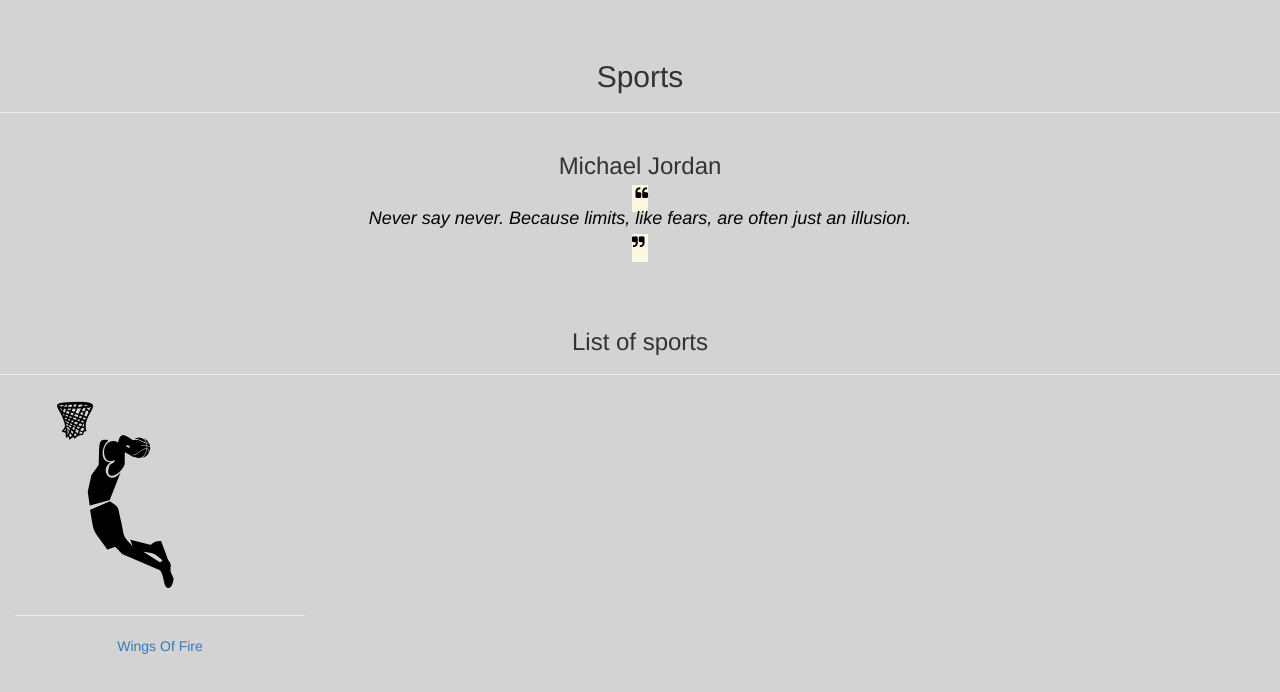
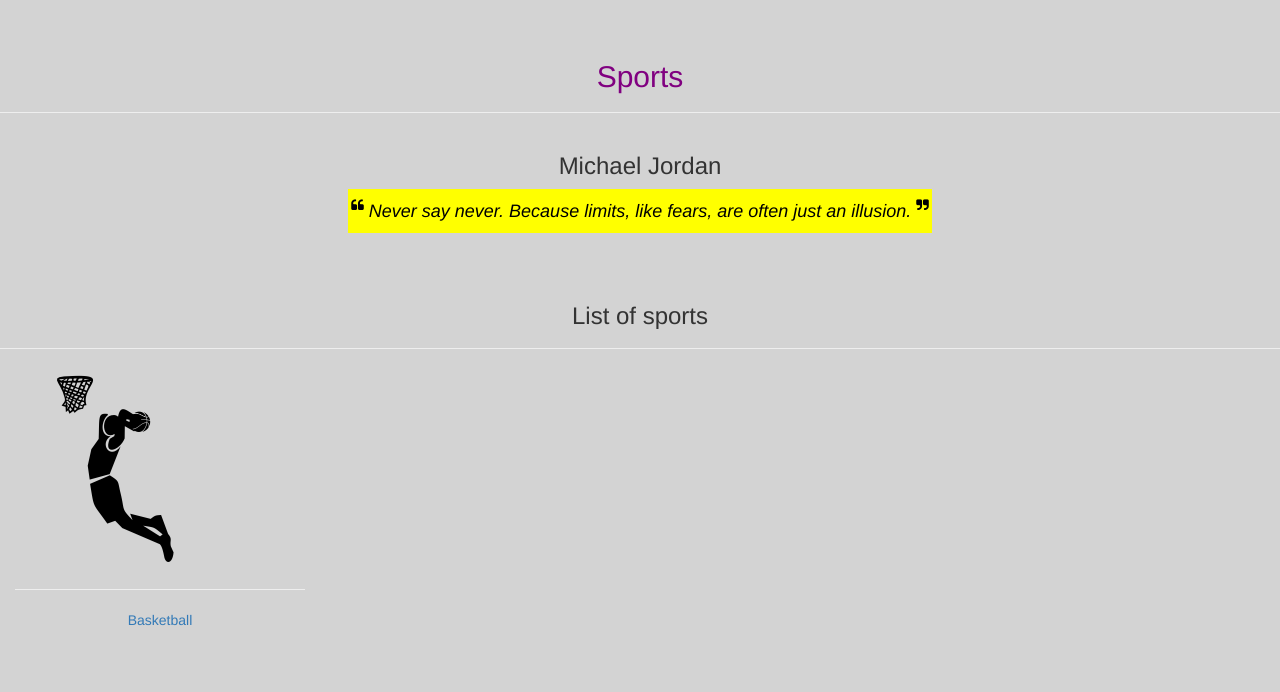
Before and after one commit to MegaBlueStar/P71, a plain HTML site: page index.html in a window 1280 px wide. Drawn offline with nearby package versions, Linux system fonts and the light colour scheme.

Commit message:
Add files via upload

```diff
--- a/index.html
+++ b/index.html
@@ -31,13 +31,17 @@
 
        <h3>Michael Jordan</h3>
        <h4>
-       <mark class="header_entrepreneur">
+       <span style="background-color: #FFFF00">
+        <mark class="header_entrepreneur">
        <i>
        <sup><i class="fa fa-quote-left"></i></sup>
-      <p>Never say never. Because limits, like fears, are often just an illusion.</p>
+
+      Never say never. Because limits, like fears, are often just an illusion.
+
        <sup><i class="fa fa-quote-right"></i></sup>
        </i>
-       </mark>
+        </mark>
+           </span>
        </h4>
        </div>
 
@@ -50,19 +54,19 @@
        <div class="col-lg-3 col-md-3 col-sm-3 col-xs-6 book" data-toggle="modal" data-target="#Wings_Of_Fire">
         <img src="basketball.png" class="img-responsive">
            <hr>
-           <p class="text-primary">Wings Of Fire</p>
+           <p class="text-primary">Basketball</p>
            </div>
 
-       <div class="modal fade" id="Wings_Of_Fire">
+       <div class="modal fade" id="Basketball">
        <div class="modal-dialog">
        <div class="modal-content">
        <div class="modal-header">
         <button type="button" class="close" data-dismiss="modal">&times;</button>
-        <h4 class="modal-title">Wings Of Fire</h4>
+        <h4 class="modal-title">Basketball</h4>
         <div class="modal-body">
             <img src="basketball.png" class="img-responsive img_modal">
         <p class="p_modal"> Basketball is a game played between two teams of five players each on a rectangular court, usually indoors. Each team tries to score by tossing the ball through the opponent's goal, an elevated horizontal hoop and net called a basket.</p>
-        <a href="https://en.wikipedia.org/wiki/Basketball"><b>The Wikipedia page on Basketball</b></a>
+        <a href="https://en.wikipedia.org/wiki/Basketball" target="_blank"><b>The Wikipedia page on Basketball</b></a>
            </div>
            </div>
            </div>
--- a/style.css
+++ b/style.css
@@ -3,3 +3,21 @@ body{
     font: Verdana;
     text-align: center;
 }
+
+.header_entrepreneur{
+    display: inline-block;
+    line-height: 2;
+}
+
+h2{
+    color: purple;
+}
+
+h4{
+    color: crimson;
+}
+
+mark {
+  background-color: yellow;
+  color: black;
+}
```
